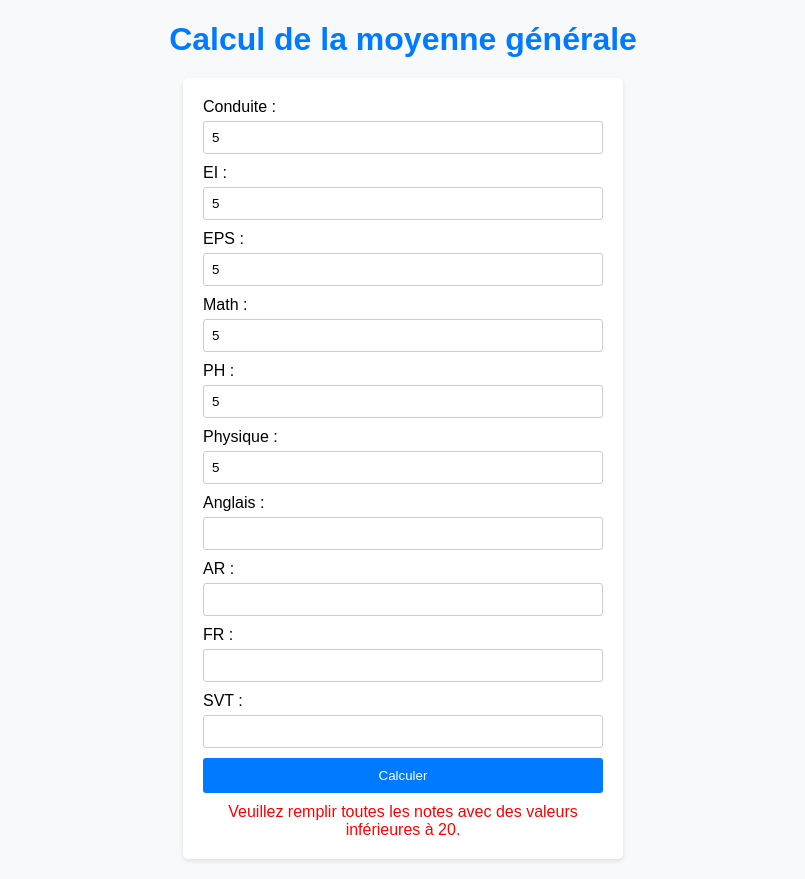
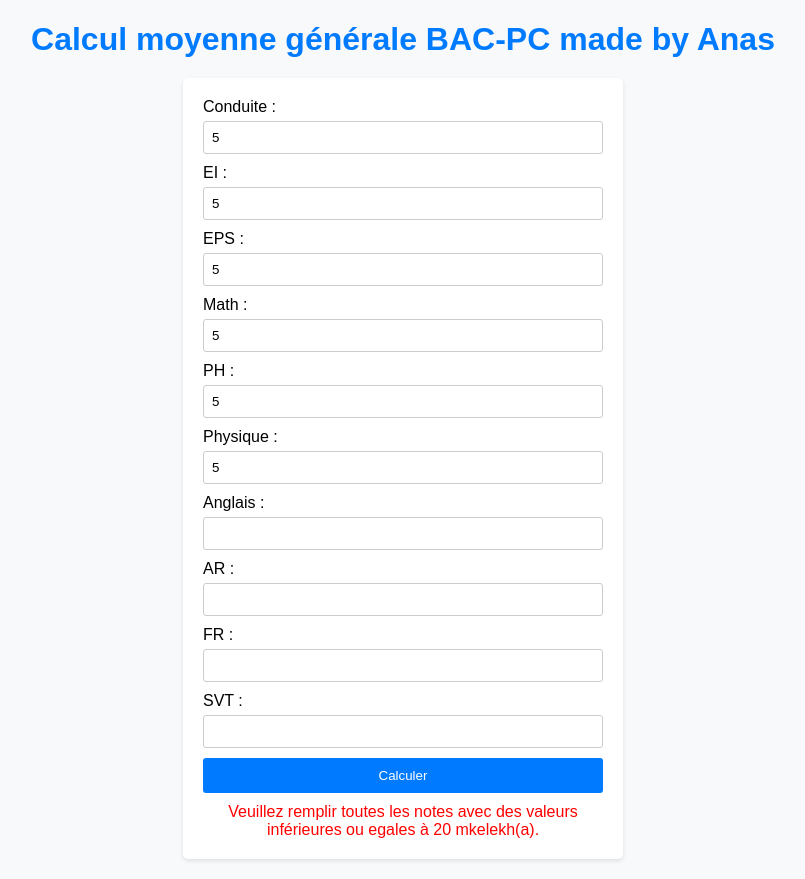
Before and after one commit to Anasisito/Final-grade-calculator, a plain HTML site: page index.html in a window 1280 px wide. Both pictures are taken after typing "5", "5", "5", "5", "5", "5" into the empty fields and a click on the button "Calculer". Shown: the whole page, without its empty margins (237-1042 px from the left). Drawn offline with Linux system fonts and the light colour scheme.

Commit message:
Update index.html

```diff
--- a/index.html
+++ b/index.html
@@ -1,7 +1,7 @@
 <!DOCTYPE html>
 <html>
 <head>
-    <title>Calcul de la moyenne générale</title>
+    <title>Calcul moyenne générale BAC-PC made by Anas</title>
     <meta charset="UTF-8">
     <meta name="viewport" content="width=device-width, initial-scale=1.0">
     <style>
@@ -63,7 +63,7 @@
     </style>
 </head>
 <body>
-    <h1>Calcul de la moyenne générale</h1>
+    <h1>Calcul moyenne générale BAC-PC made by Anas</h1>
     <form id="gradeForm">
         <label for="conduite">Conduite :</label>
         <input type="number" id="conduite" min="0" max="20" step="1" required><br>
@@ -96,7 +96,7 @@
         <input type="number" id="SVT" min="0" max="20" step="1" required><br>
 
         <button type="button" onclick="calculate()">Calculer</button>
-        <div id="errorMessage" class="error-message" style="display: none;">Veuillez remplir toutes les notes avec des valeurs inférieures à 20.</div>
+        <div id="errorMessage" class="error-message" style="display: none;">Veuillez remplir toutes les notes avec des valeurs inférieures ou egales à 20 mkelekh(a).</div>
     </form>
 
     <div id="result"></div>
@@ -134,7 +134,7 @@
 
             if (isValid) {
                 const moyenneGenerale = totalNotes / totalCoefficients;
-                document.getElementById('result').innerText = "La moyenne générale de l'élève est de : " + moyenneGenerale.toFixed(2);
+                document.getElementById('result').innerText = "moyenne générale : " + moyenneGenerale.toFixed(2);
                 document.getElementById('errorMessage').style.display = 'none';
             } else {
                 document.getElementById('result').innerText = "";
```
